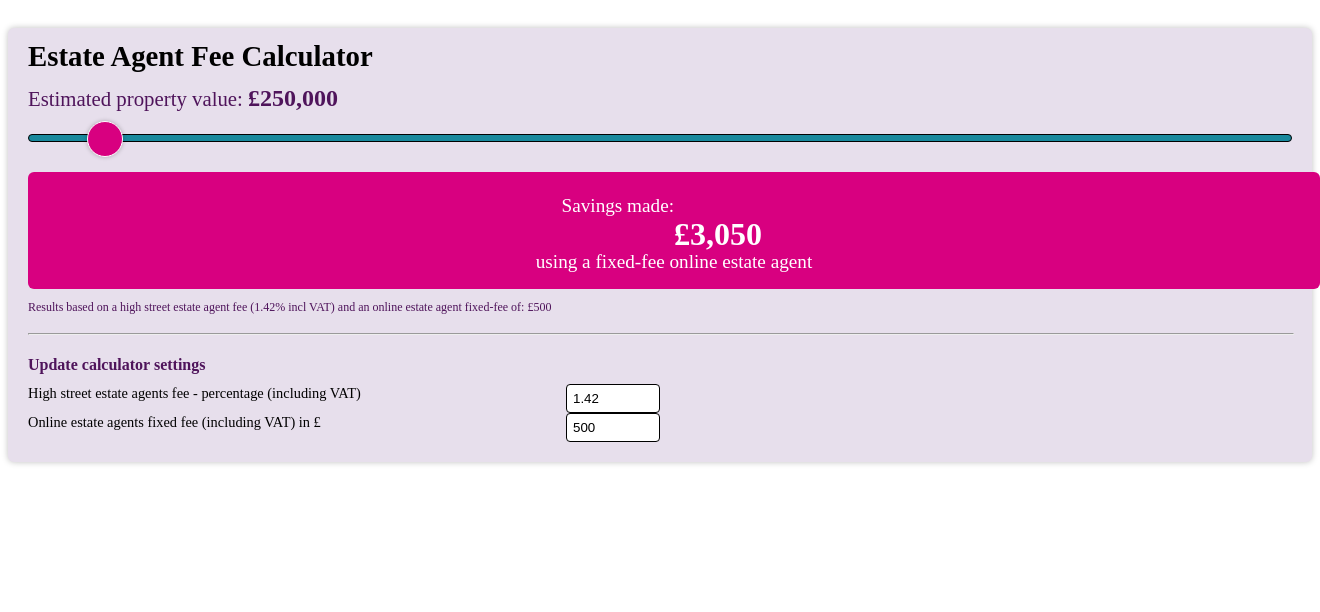
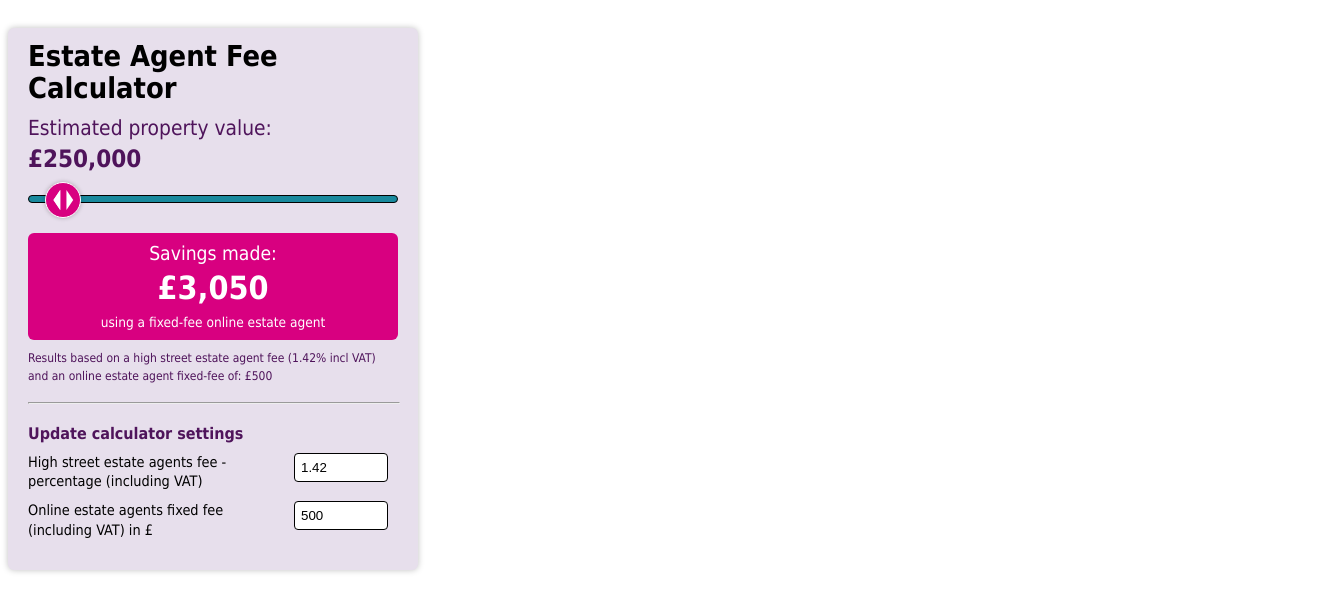
Before and after one commit to Jherit/Property-value-slider, a plain HTML site: page index.html in a window 1280 px wide. Shown: the whole page, 1320 px wide, since content can reach past the window. Drawn offline with Linux system fonts and the light colour scheme.

Commit message:
added thumb image and fixed styles.

```diff
--- a/css/styles.css
+++ b/css/styles.css
@@ -5,13 +5,14 @@
   -ms-flex: 1 0 19%;
   flex: 1 0 19%;
   margin: 20px 0px 30px;
-  width: 100%;
+  max-width: 370px;
   padding: 10px 20px 20px;
   -webkit-box-shadow: 0 0 6px 0 rgb(0 0 0 / 25%);
   box-shadow: 0 0 6px 0 rgb(0 0 0 / 25%);
   position: relative;
   text-decoration: none;
   float: left;
+  font-family: Tahoma, sans-serif;
 }
 
 #ea-calc-inpage input#propertyVal {
@@ -79,7 +80,6 @@
   color: #fff;
   line-height: 1.6rem;
   font-weight: 500;
-  padding: 14px;
   width: 100%;
   border-radius: 6px;
   background-color: #d80080;
@@ -132,7 +132,7 @@
   color: #fff;
   font-size: 1.2rem;
   line-height: 1.6rem;
-  width: 50%;
+  width: 48%;
   text-align: right;
   float: left;
   padding-right: 6px;
@@ -140,7 +140,7 @@
 }
 
 #ea-calc-inpage .fity {
-  width: 50%;
+  width: 48%;
   float: left;
   padding-right: 30px;
 }
@@ -180,7 +180,7 @@ input[type="range"]::-webkit-slider-thumb {
   width: 36px;
   height: 36px;
   background-color: #d80080;
-  background-image: url("/wp-content/themes/hoa/images/slide-icon.png");
+  background-image: url("/images/slide-icon.png");
   background-repeat: no-repeat;
   background-position: center;
   border: 1px solid #fff;
@@ -205,7 +205,7 @@ input[type="range"]::-moz-range-thumb {
   width: 36px;
   height: 36px;
   background-color: #d80080;
-  background-image: url("/wp-content/themes/hoa/images/slide-icon.png");
+  background-image: url("/images/slide-icon.png");
   background-repeat: no-repeat;
   background-position: center;
   border: 1px solid #fff;
@@ -237,7 +237,7 @@ input[type="range"]::-ms-thumb {
   width: 36px;
   height: 36px;
   background-color: #d80080;
-  background-image: url("/wp-content/themes/hoa/images/slide-icon.png");
+  background-image: url("/images/slide-icon.png");
   background-repeat: no-repeat;
   background-position: center;
   border: 1px solid #fff;
@@ -254,7 +254,7 @@ input[type="range"]:focus::-ms-fill-upper {
   background: #19899d;
 }
 
-@media (max-width: 620px) {
+/* @media (max-width: 620px) { */
   #ea-calc-inpage label.big-label #estPrice {
     width: 100%;
     float: left;
@@ -268,11 +268,12 @@ input[type="range"]:focus::-ms-fill-upper {
 
   #ea-calc-inpage .fity label {
     width: 65%;
+    float: left;
   }
 
   #ea-calc-inpage .fity input#eaPerc,
   #ea-calc-inpage .fity input#oeaFlat {
-    float: left;
+    float: right;
     margin-right: 10px;
   }
 
@@ -293,6 +294,7 @@ input[type="range"]:focus::-ms-fill-upper {
     line-height: 1.2rem;
     width: 100%;
     float: left;
+    padding-bottom: 8px;
   }
 
   #ea-calc-inpage h2.pinkResult span.intro {
@@ -302,7 +304,7 @@ input[type="range"]:focus::-ms-fill-upper {
     width: 100%;
     text-align: center;
     float: left;
-    padding-top: 0px;
+    padding-top: 8px;
     padding-bottom: 6px;
   }
-}
+/* } */
```
Also changed, not shown: images/slide-icon.png (added).
